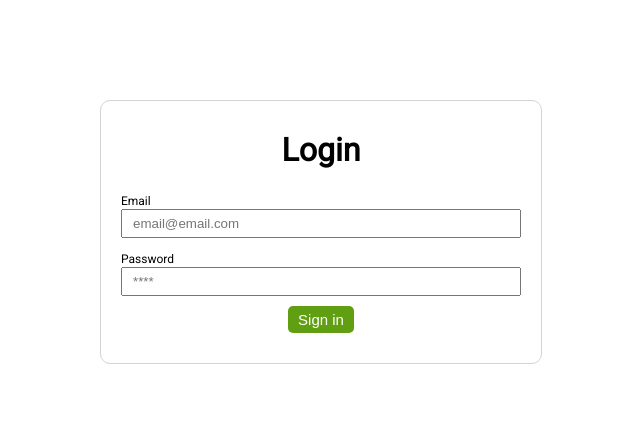
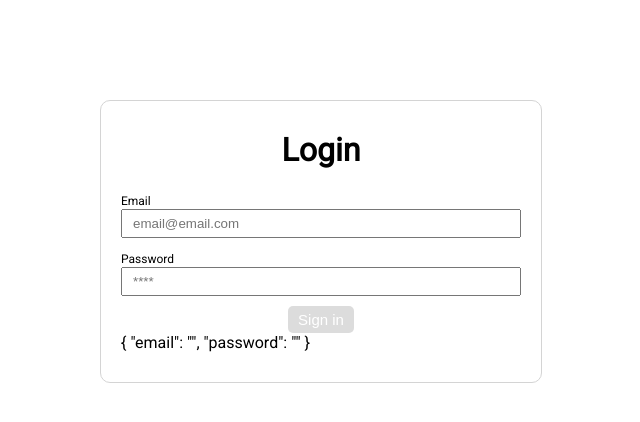
Before and after one commit to robertomario/tertuliaApp, an Angular app: page /login in a window 1280 px wide. Shown: the top 422 px of the page, without its empty margins (319-959 px from the left). Built offline with nearby package versions, Linux system fonts and the light colour scheme.

Commit message:
Up to date with first class

```diff
--- a/src/app/app.module.ts
+++ b/src/app/app.module.ts
@@ -4,6 +4,7 @@ import { NgModule } from '@angular/core';
 import { AppRoutingModule } from './app-routing.module';
 import { AppComponent } from './app.component';
 import { LoginComponent } from './components/login/login.component';
+import { ReactiveFormsModule, FormsModule } from '@angular/forms'
 
 @NgModule({
   declarations: [
@@ -12,7 +13,9 @@ import { LoginComponent } from './components/login/login.component';
   ],
   imports: [
     BrowserModule,
-    AppRoutingModule
+    AppRoutingModule,
+    ReactiveFormsModule,
+    FormsModule
   ],
   providers: [],
   bootstrap: [AppComponent]
--- a/src/app/components/login/login.component.html
+++ b/src/app/components/login/login.component.html
@@ -1,12 +1,27 @@
 <div class="login">
 <h1 class="title">Login</h1>
+<form [formGroup]="loginForm">
   <div class="container">
     <label for="login_email">Email</label>
-  <input type="email" placeholder="email@email.com" id="login_email" />
+    <input
+      type="email"
+      placeholder="email@email.com"
+      id="login_email"
+      formControlName="email"
+    />
   </div>
   <div class="container">
     <label for="login_password">Password</label>
-  <input type="password" placeholder="****" id="login_password" />
+    <input
+      type="password"
+      placeholder="****"
+      id="login_password"
+      formControlName="password"
+    />
   </div>
-<button class="btn-primary login-btn">Sign in</button>
+  <button class="btn-primary login-btn" [disabled]="loginForm.invalid">Sign in</button>
+</form>
+
+{{loginForm.value | json}}
+
 </div>
--- a/src/app/components/login/login.component.ts
+++ b/src/app/components/login/login.component.ts
@@ -1,4 +1,5 @@
 import { Component, OnInit } from '@angular/core';
+import { FormGroup, FormBuilder, Validators } from '@angular/forms'
 
 @Component({
   selector: 'app-login',
@@ -7,7 +8,14 @@ import { Component, OnInit } from '@angular/core';
 })
 export class LoginComponent implements OnInit {
 
-  constructor() { }
+  loginForm: FormGroup;
+
+  constructor(private formBuilder: FormBuilder) {
+    this.loginForm = formBuilder.group({
+      email: ['', Validators.required],
+      password: ['', [Validators.required, Validators.minLength(6)]]
+    });
+  }
 
   ngOnInit(): void {
   }
--- a/src/styles.scss
+++ b/src/styles.scss
@@ -1,6 +1,6 @@
 /* You can add global styles to this file, and also import other style files */
 
-$btn-primary-color: #619f12;
+$btn-primary-color: blue;
 
 body, html {
   margin: 0;
@@ -14,4 +14,10 @@ body, html {
   border-radius: 5px;
   color: white;
   font-size: 15px;
+  &:disabled {
+    background: gainsboro;
+  }
+  &:hover {
+    background: red;
+  }
 }
```
Lines whose indentation alone changed are shown as unchanged.
